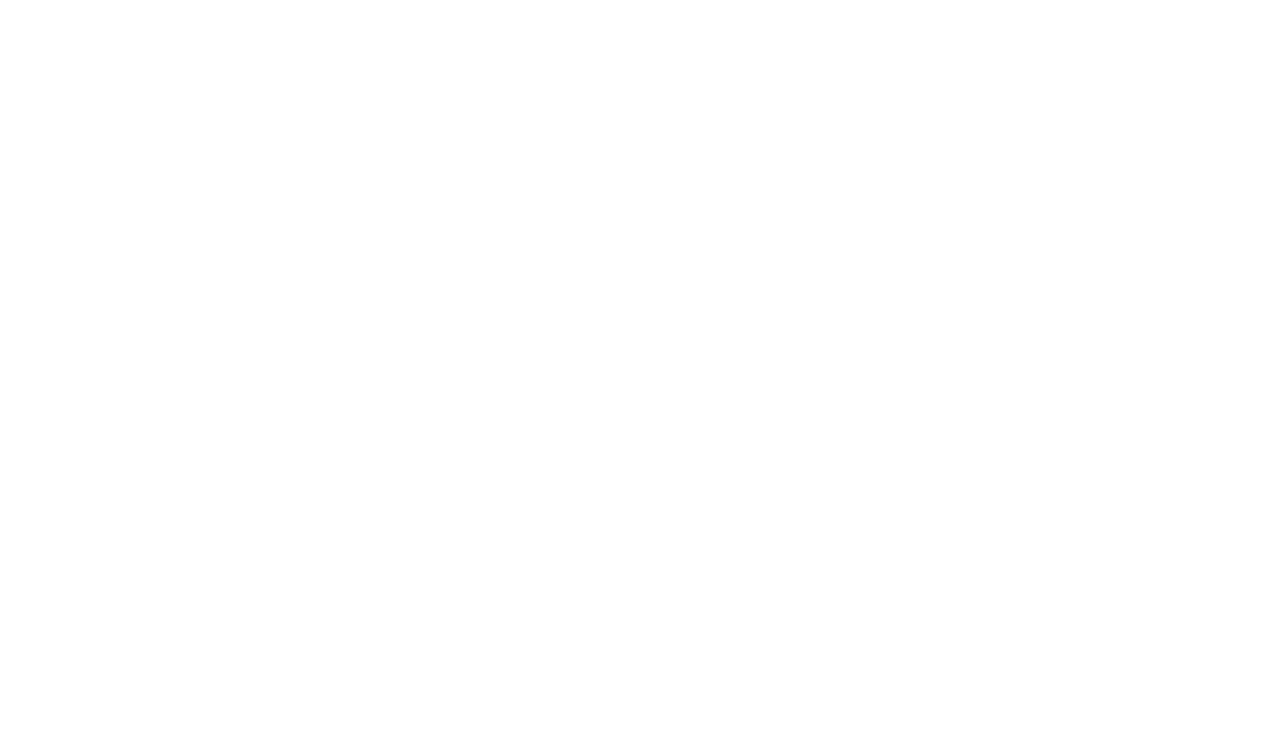
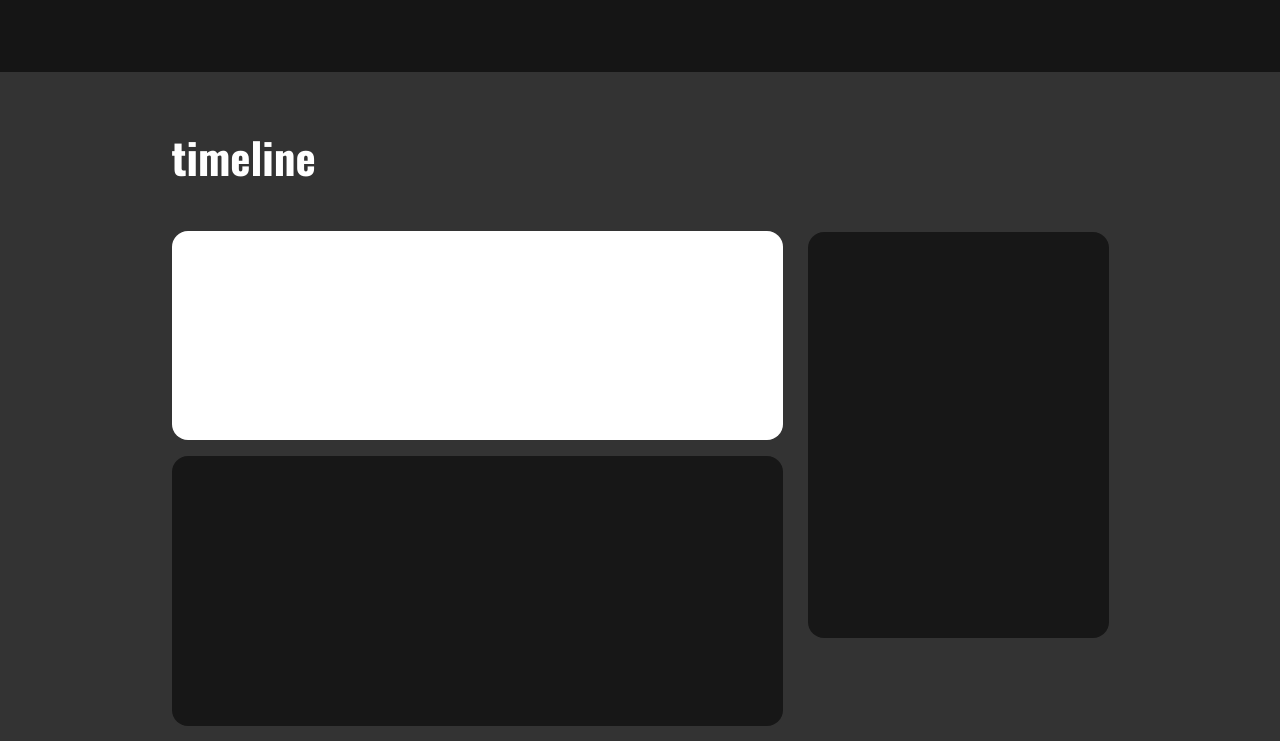
Before and after one commit to rabbithay/linkr, a React (Create React App) app: page /timeline in a window 1280 px wide. Shown: the top 741 px of the page. Built offline with nearby package versions, Linux system fonts and the light colour scheme.

Commit message:
initial titimeline styles

```diff
--- a/public/index.html
+++ b/public/index.html
@@ -3,6 +3,7 @@
   <head>
     <meta charset="utf-8" />
     <link rel="icon" href="%PUBLIC_URL%/linkr.png" />
+    <link href="https://fonts.googleapis.com/css2?family=Oswald:wght@700&display=swap" rel="stylesheet">
     <meta name="viewport" content="width=device-width, initial-scale=1, minimum-scale=1" />
     <meta name="theme-color" content="#000000" />
     <meta
--- a/src/pages/Timeline/index.jsx
+++ b/src/pages/Timeline/index.jsx
@@ -1,6 +1,77 @@
 import React from 'react';
+import styled from 'styled-components';
 export default function Timeline(){
+
+
 	return(
-		<></>
+		<>
+			<Header/>
+			<Background>
+				<TimelineContent>
+					<h1>timeline</h1>
+					<CreateNewPostBox/>
+					<PostContainer />
+					<PostContainer />
+					<PostContainer />
+					<PostContainer />
+				</TimelineContent>
+				<HashtagContainer/>
+			</Background>
+		</>
 	);
 }
+
+const Header = styled.div`
+	width: 100%;
+	height: 72px;
+	position: fixed;
+	background-color: #151515;
+`;
+const Background = styled.div`
+	width: 100%;
+	min-width: 100vw;
+	height: auto;
+	min-height: 100vh;
+	display: inline-flex;
+	background-color: #333;
+	justify-content: center;
+	gap: 25px;
+	padding: 72px;
+`;
+const TimelineContent = styled.div`
+	width: 611px;
+	height: auto;
+	h1 {
+		font-family: 'Oswald';
+		font-weight: 700;
+		font-size: 43px;
+		color: #fff;
+		margin: 53px 0px 43px 0px;
+		justify-content: flex-start;
+		line-height: 63px;
+	}
+`;
+const CreateNewPostBox = styled.div`
+	width: 611px;
+	height: 209px;
+	background-color: #fff;
+	border-radius: 16px;
+	margin-bottom: 13px;
+`;
+
+const PostContainer = styled.div`
+	width: 611px;
+	height: auto;
+	min-height: 270px; //provisorio p visualizar
+	border-radius: 16px;
+	background-color: #171717;
+	margin-top: 16px;
+`;
+
+const HashtagContainer = styled.div`
+	width: 301px;
+	height: 406px;
+	background-color: #171717;
+	margin-top: 160px;
+	border-radius: 16px;
+`;
```
